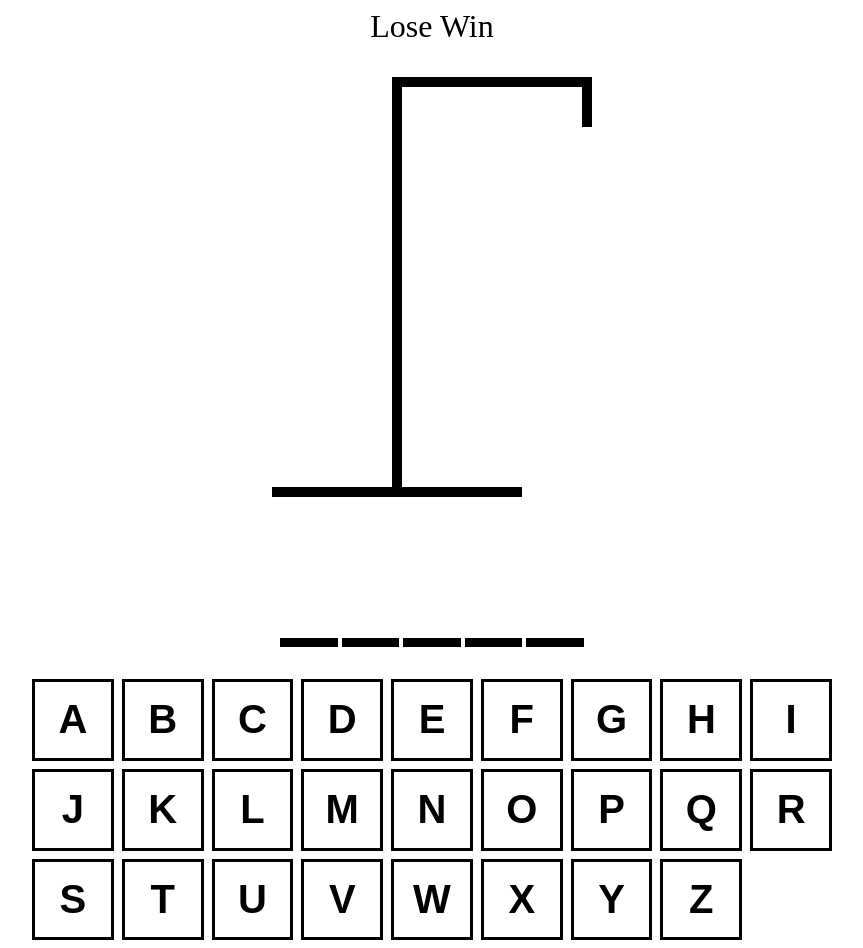
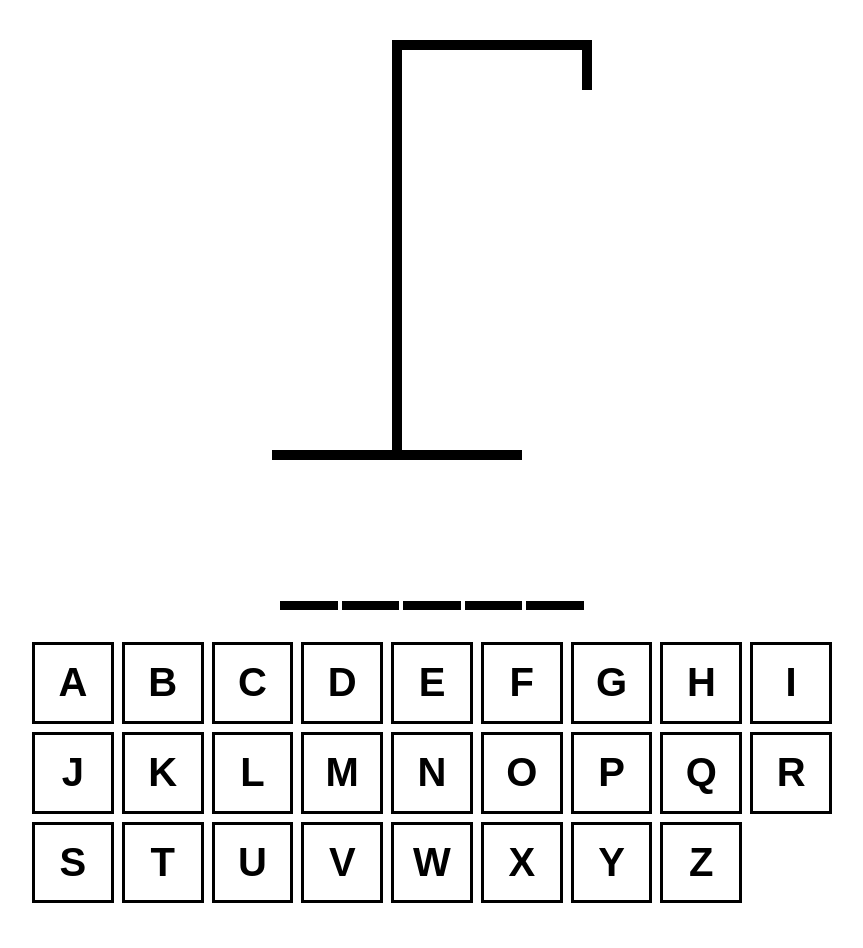
Before and after one commit to fahimehsd/react-ts-hangman, a React (Vite) app: page / in a window 1280 px wide. Shown: the whole page, without its empty margins (208-1071 px from the left). After the commit the page ends 911 px from the top, so only its background shows below. Built offline with nearby package versions, Linux system fonts and the light colour scheme.

Commit message:
winner and loser logic added

```diff
--- a/src/App.tsx
+++ b/src/App.tsx
@@ -12,13 +12,16 @@ function App() {
 
   const incorrectLetters = letters.filter((letter) => !word.includes(letter));
 
+  const loser = incorrectLetters.length >= 6;
+  const winner = word.split("").every((letter) => letters.includes(letter));
+
   const addGuessedLetters = useCallback(
     (letter: string) => {
-      if (letters.includes(letter)) return;
+      if (letters.includes(letter) || loser || winner) return;
 
       setLetters((currentLetters) => [...currentLetters, letter]);
     },
-    [letters]
+    [letters, loser, winner]
   );
 
   useEffect(() => {
@@ -49,10 +52,14 @@ function App() {
         alignItems: "center"
       }}
     >
-      <div style={{ fontSize: "2rem", textAlign: "center" }}>Lose Win</div>
+      <div style={{ fontSize: "2rem", textAlign: "center" }}>
+        {winner && "WINNER! Refresh to try again!"}
+        {loser && "NICE TRY! Refresh to try again!"}
+      </div>
       <HangmanDrawing numberOfGuesses={incorrectLetters.length} />
-      <HangmanWord letters={letters} word={word} />
+      <HangmanWord reveal={loser} letters={letters} word={word} />
       <Keyboard
+        disabled={winner || loser}
         activeLetters={letters.filter((letter) => word.includes(letter))}
         inactiveLetters={incorrectLetters}
         addGuessedLetters={addGuessedLetters}
--- a/src/HangmanWord.tsx
+++ b/src/HangmanWord.tsx
@@ -1,9 +1,10 @@
 type HangmanWordProps = {
+  reveal?: boolean;
   letters: string[];
   word: string;
 };
 
-const HangmanWord = ({ letters, word }: HangmanWordProps) => {
+const HangmanWord = ({ reveal = false, letters, word }: HangmanWordProps) => {
   return (
     <div
       style={{
@@ -19,7 +20,9 @@ const HangmanWord = ({ letters, word }: HangmanWordProps) => {
         <span key={index} style={{ borderBottom: ".1em solid black" }}>
           <span
             style={{
-              visibility: letters.includes(letter) ? "visible" : "hidden"
+              visibility:
+                letters.includes(letter) || reveal ? "visible" : "hidden",
+              color: !letters.includes(letter) && reveal ? "red" : "black"
             }}
           >
             {letter}
--- a/src/Keyboard.tsx
+++ b/src/Keyboard.tsx
@@ -30,12 +30,14 @@ const KEYS = [
 ];
 
 type KeyboardProps = {
+  disabled?: boolean;
   activeLetters: string[];
   inactiveLetters: string[];
   addGuessedLetters: (letter: string) => void;
 };
 
 const Keyboard = ({
+  disabled = false,
   activeLetters,
   inactiveLetters,
   addGuessedLetters
@@ -58,7 +60,7 @@ const Keyboard = ({
               className={`${styles.btn} ${isActive ? styles.active : ""} ${
                 isInactive ? styles.inactive : ""
               }`}
-              disabled={isInactive || isActive}
+              disabled={isInactive || isActive || disabled}
               key={key}
             >
               {key}
```
